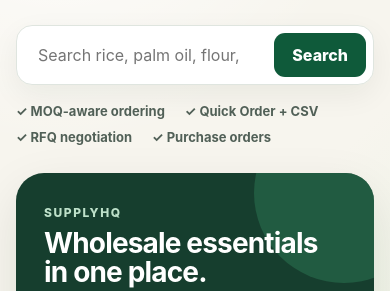
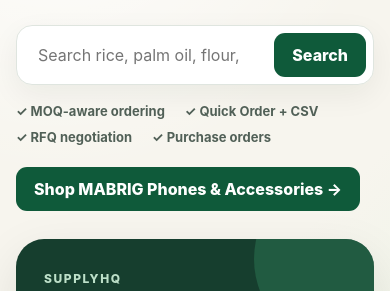
Before and after one commit to mabrig1/SupplyHQ, a plain HTML site: page index.html in a window 390 px wide. Shown: the part 376-667 px from the top of the page. Drawn offline with Linux system fonts and the light colour scheme; no server answers.

Commit message:
ux: make MABRIG Phones shop discoverable on mobile

```diff
--- a/index.html
+++ b/index.html
@@ -39,6 +39,7 @@
         <div class="trust-row">
           <span>✓ MOQ-aware ordering</span><span>✓ Quick Order + CSV</span><span>✓ RFQ negotiation</span><span>✓ Purchase orders</span>
         </div>
+        <a href="phones.html" class="primary" style="display:inline-flex;margin-top:22px;text-decoration:none">Shop MABRIG Phones &amp; Accessories →</a>
       </div>
 
       <div class="hero-card">
```
